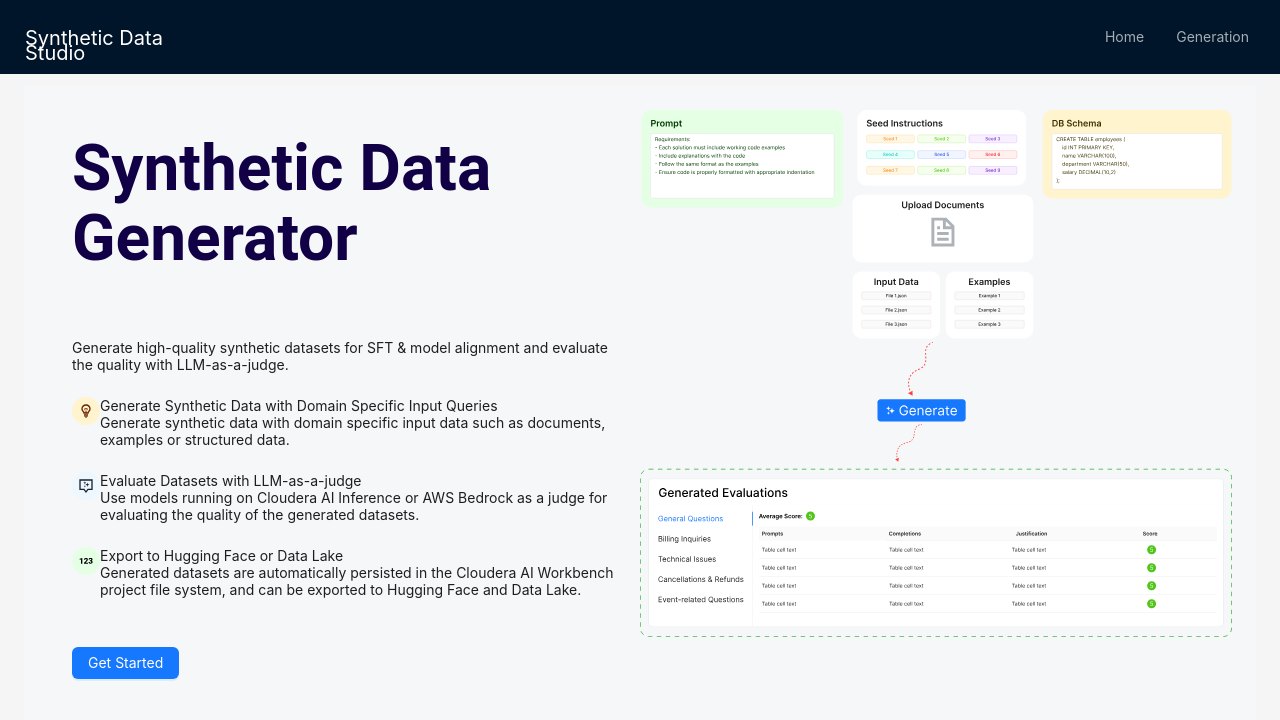
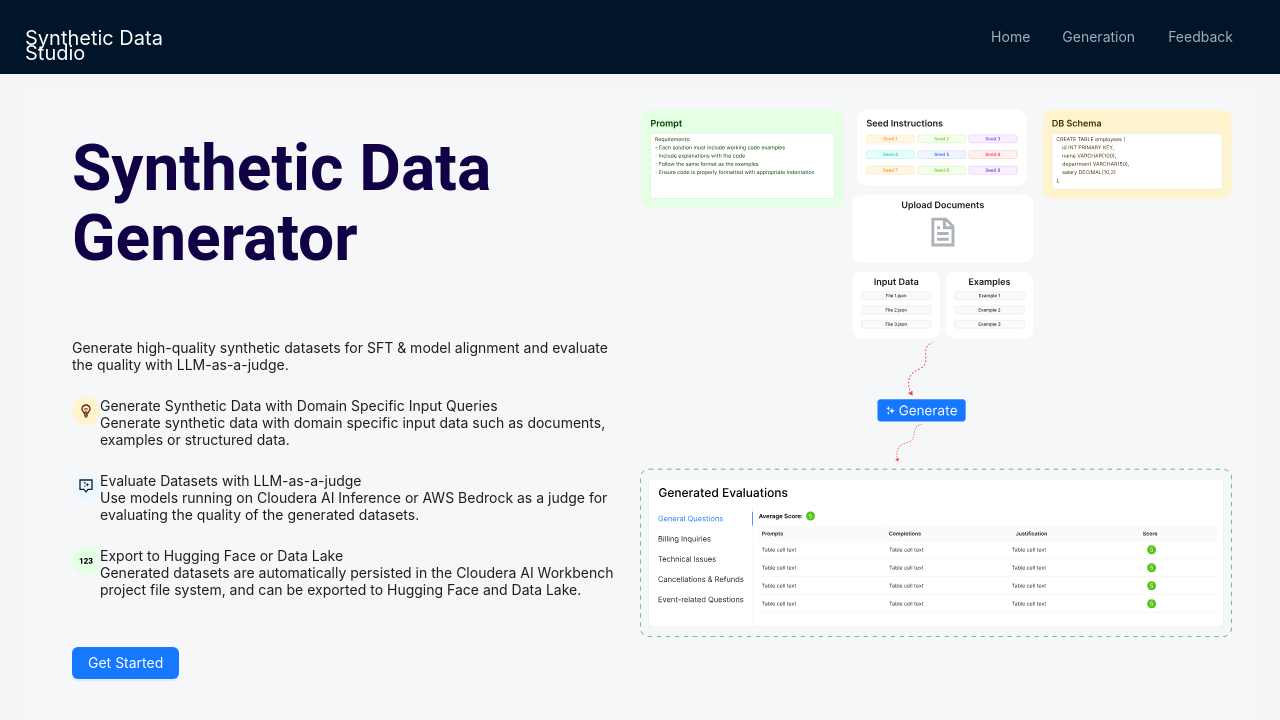
Before and after one commit to tsaiy/CAI_AMP_Synthetic_Data_Studio, a React (Vite) app in the folder app/client/: page /welcome in a window 1280 px wide. Shown: the top 720 px of the page. Built offline with nearby package versions, Linux system fonts and the light colour scheme; no server answers.

Commit message:
Adding Feedback Popover

```diff
--- a/app/client/src/Container.tsx
+++ b/app/client/src/Container.tsx
@@ -1,17 +1,17 @@
 import Layout from 'antd/es/layout';
-import { ConfigProvider, Flex, Menu, Typography } from 'antd';
+import { Button, ConfigProvider, Divider, Flex, Menu, Popover, Typography } from 'antd';
 import type { MenuProps } from 'antd';
 import { Link, Outlet, useLocation } from 'react-router-dom';
 import styled from 'styled-components';
 
 import './App.css'
-import clouderaIcon from './assets/ic-cloudera-sm.svg';
-import clouderaText from './assets/logo-cloudera-white.svg'
 import { LABELS } from './constants';
 import { Pages } from './types';
 import { QueryClient, QueryClientProvider } from 'react-query';
 import React, { useMemo } from 'react';
+import { GithubOutlined, MailOutlined } from '@ant-design/icons';
 
+const { Text } = Typography;
 const { Header, Content } = Layout;
 type MenuItem = Required<MenuProps>['items'][number];
 const queryClient = new QueryClient()
@@ -51,6 +51,12 @@ const StyledImg = styled.img`
   height: ${props => props?.height && `${props.height}px`}
 `
 
+const StyledText = styled.div`
+  font-family: -apple-system, BlinkMacSystemFont, 'Segoe UI', Roboto, 'Helvetica Neue', Arial, 'Noto Sans', sans-serif, 'Apple Color Emoji', 'Segoe UI Emoji', 'Segoe UI Symbol', 'Noto Color Emoji';
+  font-size: 14px;
+  font-weight: normal;
+`;
+
 const pages: MenuItem[] = [
   {
     key: Pages.HOME,
@@ -62,6 +68,34 @@ const pages: MenuItem[] = [
     key: Pages.GENERATOR,
     label: (
       <Link to={`${Pages.GENERATOR}`}>{LABELS[Pages.GENERATOR]}</Link>
+    ),
+  },
+  {
+    key: Pages.FEEDBACK,
+    label: (
+      <Popover placement="bottom" title={<Typography.Text strong>{LABELS[Pages.FEEDBACK]}</Typography.Text>}  content={
+        <>
+        <Divider style={{ margin: 0 }}/>
+        <div style={{ margin: '12px' }}>
+          <Flex justify='left' vertical>
+            <StyledText>
+              We value your feedback! Reach out to us via email or join the discussion on GitHub.
+            </StyledText>
+            <StyledText>Your feedback help us improve and grow.</StyledText>
+          <br/>
+          <Button type="link" icon={<MailOutlined />}>
+          <Text copyable={{ text: 'ai_feedback@cloudera.com' }} style={{ color: '#1677ff' }}>ai_feedback@cloudera.com</Text>
+          </Button>
+          <Button type="link" icon={<GithubOutlined target = "_blank" />} href="https://github.com/cloudera/CAI_AMP_Synthetic_Data_Studio/discussions">Join the discussion on GitHub</Button>
+          </Flex>
+          <br/>
+        </div>
+        </>
+      }>
+        <Button type="text" style={{ paddingLeft: 0 }}>
+          <span style={{ color: 'rgba(255, 255, 255, 0.65)'}}>{LABELS[Pages.FEEDBACK]}</span>
+        </Button>
+      </Popover>
     ),
   }
 ]
--- a/app/client/src/constants.ts
+++ b/app/client/src/constants.ts
@@ -6,6 +6,7 @@ export const LABELS = {
     [Pages.EVALUATOR]: 'Evaluator',
     [Pages.DATASETS]: 'Datasets',
     [Pages.HISTORY]: 'History',
+    [Pages.FEEDBACK]: 'Feedback',
     [ModelParameters.TEMPERATURE]: 'Temperature',
     [ModelParameters.TOP_K]: 'Top K',
     [ModelParameters.TOP_P]: 'Top P',
--- a/app/client/src/types.ts
+++ b/app/client/src/types.ts
@@ -5,6 +5,7 @@ export enum Pages {
     HOME = 'home',
     DATASETS = 'datasets',
     WELCOME = 'welcome',
+    FEEDBACK = 'feedback'
 }
 
 export enum ModelParameters {
```
